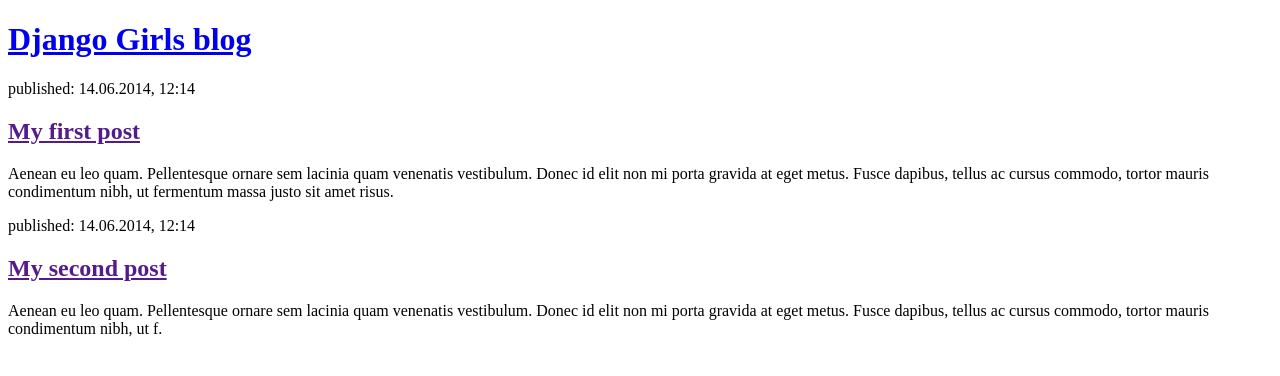
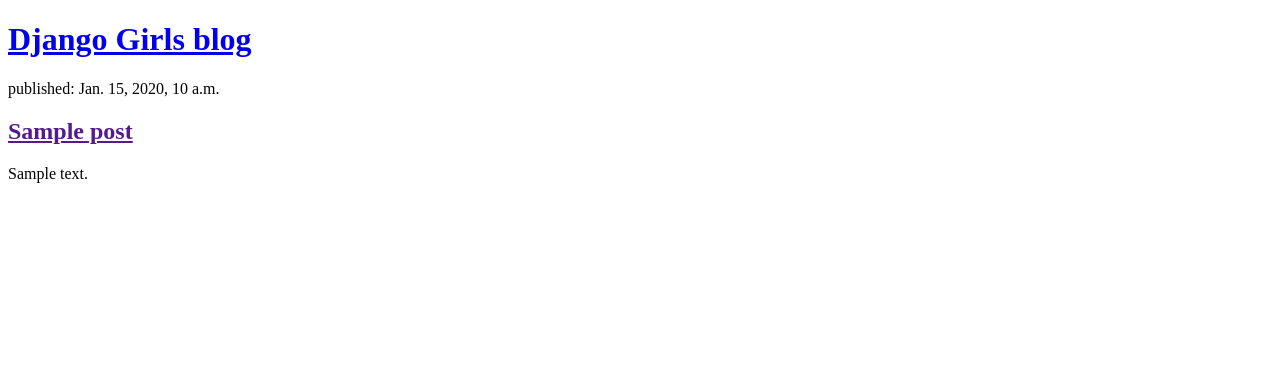
Before and after one commit to parradam/blog, a Django app: page / in a window 1280 px wide. Shown: the top 376 px of the page. Run offline with Django 3.2, Linux system fonts and the light colour scheme; tables that the repository leaves empty hold one stand-in row (values such as "Sample post").

Commit message:
modify templates and view

```diff
--- a/blog/templates/blog/post_list.html
+++ b/blog/templates/blog/post_list.html
@@ -8,26 +8,12 @@
             <h1><a href="/">Django Girls blog</a></h1>
         </header>
 
+        {% for post in posts %}
         <article>
-            <time>published: 14.06.2014, 12:14</time>
-            <h2><a href="">My first post</a></h2>
-            <p>
-                Aenean eu leo quam. Pellentesque ornare sem lacinia quam
-                venenatis vestibulum. Donec id elit non mi porta gravida at eget
-                metus. Fusce dapibus, tellus ac cursus commodo, tortor mauris
-                condimentum nibh, ut fermentum massa justo sit amet risus.
-            </p>
+            <time>published: {{ post.published_date }}</time>
+            <h2><a href="">{{ post.title }}</a></h2>
+            <p>{{ post.text|linebreaksbr }}</p>
         </article>
-
-        <article>
-            <time>published: 14.06.2014, 12:14</time>
-            <h2><a href="">My second post</a></h2>
-            <p>
-                Aenean eu leo quam. Pellentesque ornare sem lacinia quam
-                venenatis vestibulum. Donec id elit non mi porta gravida at eget
-                metus. Fusce dapibus, tellus ac cursus commodo, tortor mauris
-                condimentum nibh, ut f.
-            </p>
-        </article>
+        {% endfor %}
     </body>
 </html>
--- a/blog/views.py
+++ b/blog/views.py
@@ -1,5 +1,9 @@
 from django.shortcuts import render
+from django.utils import timezone
+from .models import Post
 
 
 def post_list(request):
-    return render(request, 'blog/post_list.html', {})
+    posts = Post.objects.filter(
+        published_date__lte=timezone.now()).order_by('published_date')
+    return render(request, 'blog/post_list.html', {'posts': posts})
```
